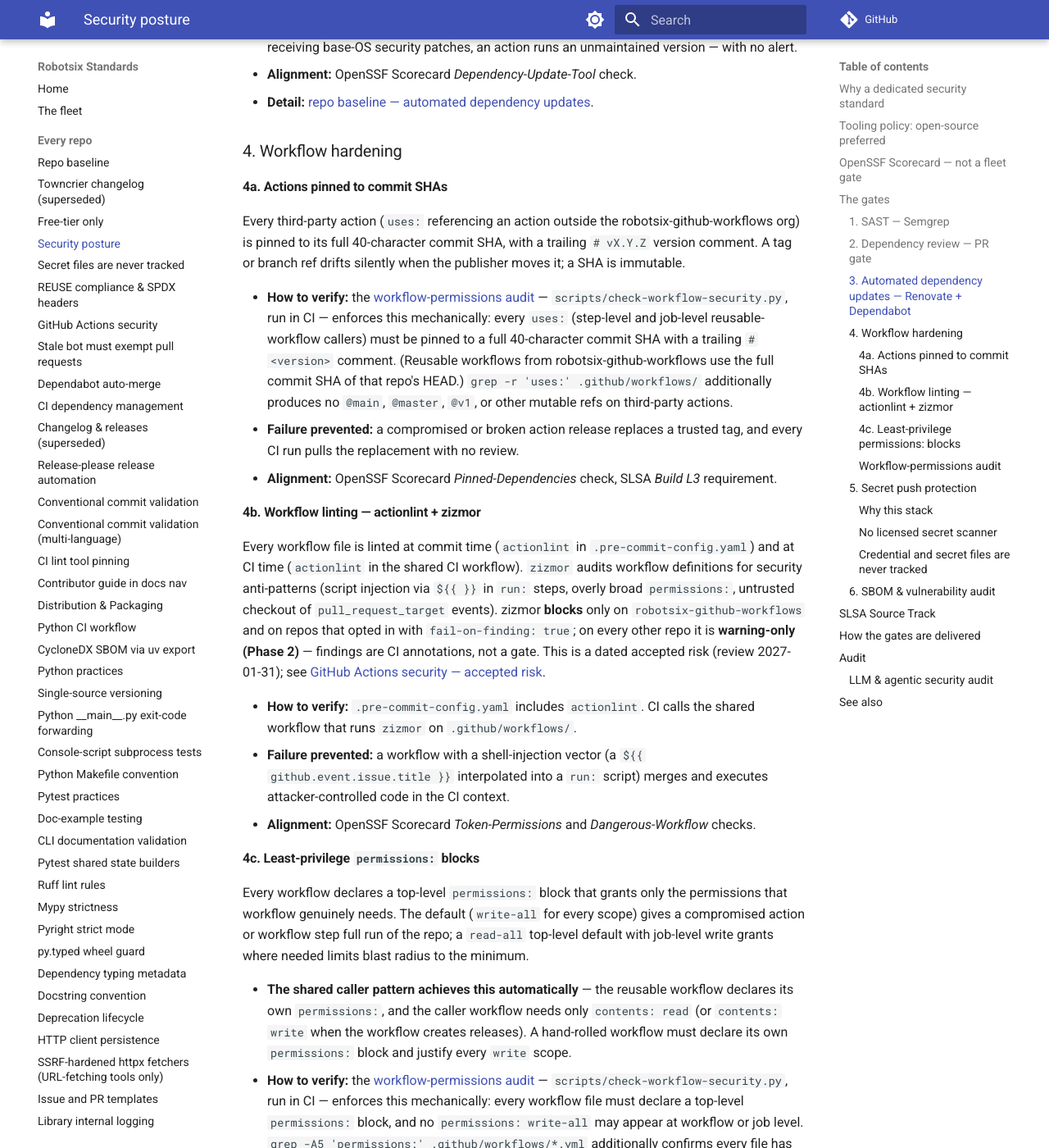
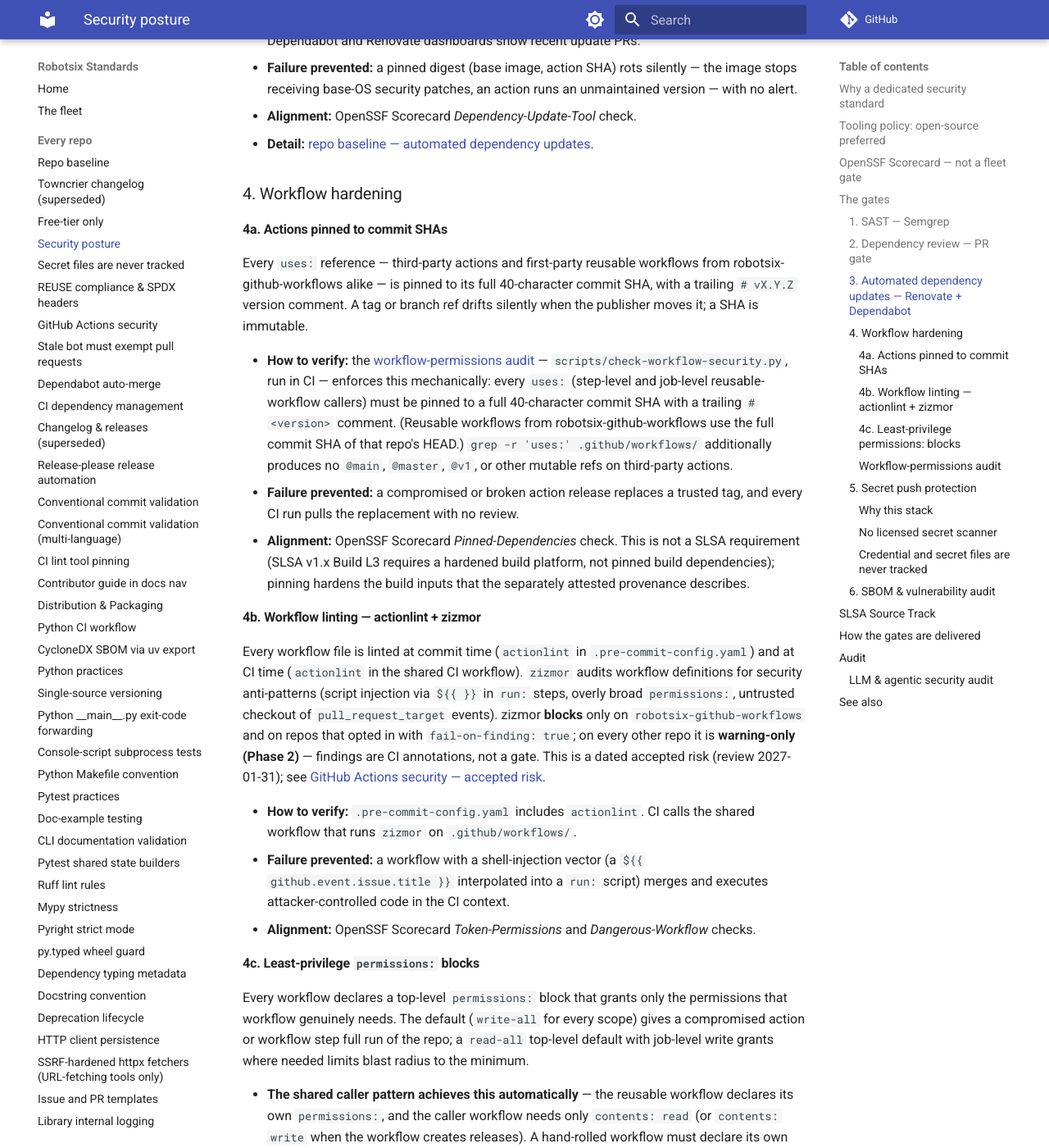
Before and after one commit to damien-robotsix/robotsix-standards, an MkDocs documentation site: the page built from docs/security-posture.md, in a window 1280 px wide and 1400 px high, scrolled down 3134 px. Shown: the whole window at 82% size. Built offline with MkDocs 1.6.1 and Material for MkDocs 9.7.7, drawn with Linux system fonts in a browser that asks for light colours; comment, search, counter and statistics services are not loaded; some of the changed text lies outside the part shown.

Commit message:
docs: security-posture: the Alignment lines for gates 2, 4a and 4c cite the wrong Scorecard/SLSA controls (20261028T014101Z-security-posture-the-alignment-lines-for-25d5)

```diff
--- a/docs/security-posture.md
+++ b/docs/security-posture.md
@@ -123,8 +123,10 @@
   workflow. Opening a PR that adds a vulnerable dependency fails the check.
 - **Failure prevented:** a lockfile bump silently pulls in a package with a
   published CVE.
-- **Alignment:** OpenSSF Scorecard *Dependency-Update-Tool* and
-  *Vulnerabilities* checks.
+- **Alignment:** OpenSSF Scorecard *Vulnerabilities* check,
+  [OpenSSF OSPS Baseline](https://baseline.openssf.org/) *OSPS-VM-05*
+  (dependency vulnerability management). Scorecard *Dependency-Update-Tool*
+  measures only the automated update tooling of gate 3, not a PR-time block.
 
 ### 3. Automated dependency updates — Renovate + Dependabot
 
@@ -153,9 +155,9 @@
 
 #### 4a. Actions pinned to commit SHAs
 
-Every third-party action (`uses:` referencing an action outside the
-robotsix-github-workflows org) is pinned to its full 40-character commit SHA,
-with a trailing `# vX.Y.Z` version comment. A tag or branch ref drifts silently
+Every `uses:` reference — third-party actions and first-party reusable
+workflows from robotsix-github-workflows alike — is pinned to its full
+40-character commit SHA, with a trailing `# vX.Y.Z` version comment. A tag or branch ref drifts silently
 when the publisher moves it; a SHA is immutable.
 
 - **How to verify:** the [workflow-permissions audit](#workflow-permissions-audit)
@@ -168,8 +170,10 @@
   third-party actions.
 - **Failure prevented:** a compromised or broken action release replaces a
   trusted tag, and every CI run pulls the replacement with no review.
-- **Alignment:** OpenSSF Scorecard *Pinned-Dependencies* check, SLSA
-  *Build L3* requirement.
+- **Alignment:** OpenSSF Scorecard *Pinned-Dependencies* check. This is not
+  a SLSA requirement (SLSA v1.x Build L3 requires a hardened build platform,
+  not pinned build dependencies); pinning hardens the build inputs that the
+  separately attested provenance describes.
 
 #### 4b. Workflow linting — actionlint + zizmor
 
@@ -215,8 +219,8 @@
 - **Failure prevented:** a compromised third-party action in a workflow with
   `write-all` can push to `main`, exfiltrate secrets, or modify releases with
   no audit trail.
-- **Alignment:** OpenSSF Scorecard *Token-Permissions* check, SLSA
-  *Build L3* requirement, [GitHub's own guidance](https://docs.github.com/en/actions/security-for-github-actions/security-guides/automatic-token-authentication#permissions-for-the-github_token).
+- **Alignment:** OpenSSF Scorecard *Token-Permissions* check,
+  [GitHub's own guidance](https://docs.github.com/en/actions/security-for-github-actions/security-guides/automatic-token-authentication#permissions-for-the-github_token).
 
 #### Workflow-permissions audit
 
```
